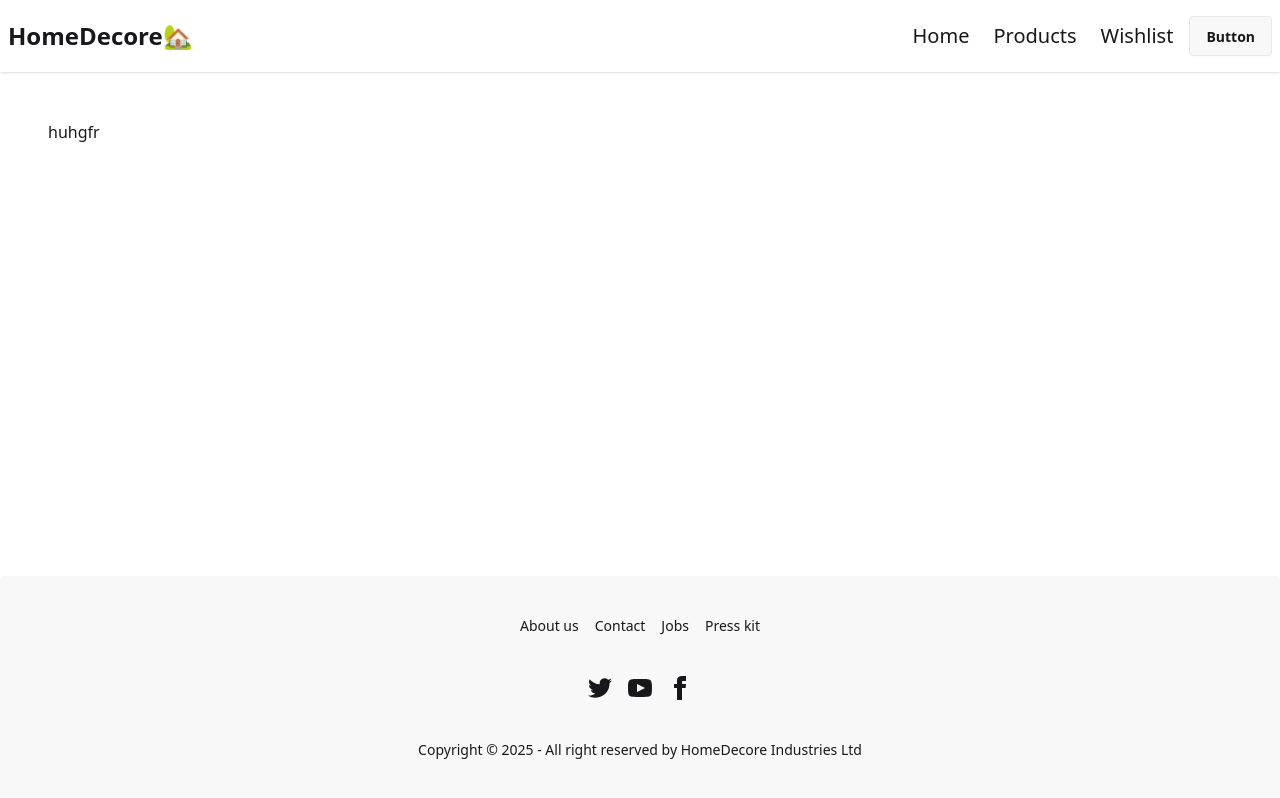
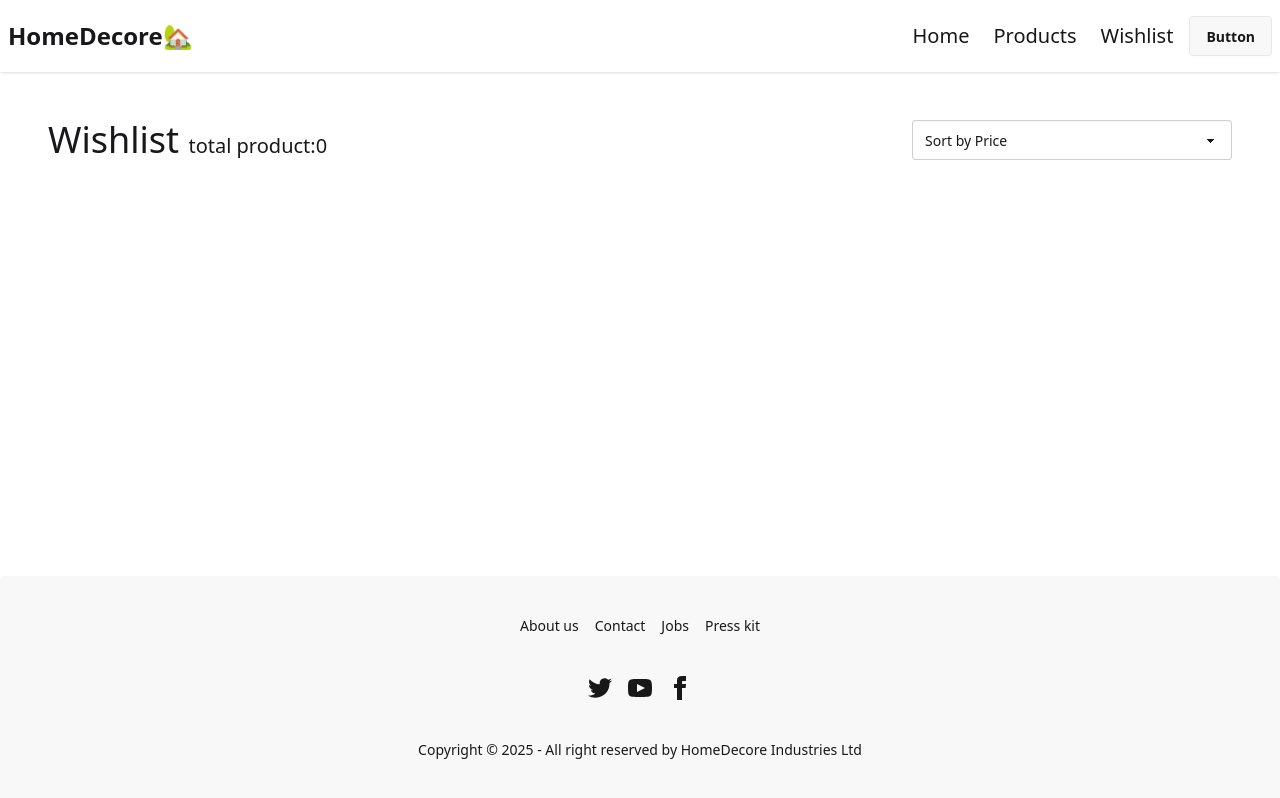
Before and after one commit to Sakib8git/Home-decore, a React (Vite) app: page /wishlist in a window 1280 px wide. Built offline with nearby package versions, Linux system fonts and the light colour scheme.

Commit message:
Wishlist add sort commit

```diff
--- a/src/Pages/Home.jsx
+++ b/src/Pages/Home.jsx
@@ -14,7 +14,7 @@ const Home = () => {
   return (
     <div>
       <div className="mb-8 flex justify-between items-center">
-        <h1>Fetured Products</h1>
+        <h1 className="text-4xl">Fetured Products</h1>
         <Link className="btn mt-5" to="/product">
           See All Products
         </Link>
--- a/src/Pages/Wishlist.jsx
+++ b/src/Pages/Wishlist.jsx
@@ -1,9 +1,63 @@
-import React from "react";
+import React, { useEffect, useState } from "react";
 
 const Wishlist = () => {
+  const [wishlist, setwishList] = useState([]);
+  const [sorted, setSorted] = useState("none");
+
+  useEffect(() => {
+    const saveList = JSON.parse(localStorage.getItem("wishlist"));
+    if (saveList) setwishList(saveList);
+  }, []);
+
+  // !note:-------------------------sorting--------
+  const sortedProducts = () => {
+    if (sorted === "price-asc") {
+      return [...wishlist].sort((a, b) => a.price - b.price);
+    } else if (sorted === "price-desc") {
+      return [...wishlist].sort((a, b) => b.price - a.price);
+    } else {
+      return wishlist;
+    }
+  };
+
   return (
     <div>
-      <h1>huhgfr</h1>
+      <div className="flex justify-between items-center">
+        <h1 className="text-4xl">
+          Wishlist{" "}
+          <span className="text-xl"> total product:{wishlist.length}</span>{" "}
+        </h1>
+        {/* ------------------ */}
+
+        <select
+          className="select select-bordered"
+          value={sorted}
+          onChange={(e) => setSorted(e.target.value)}
+        >
+          <option value="none">Sort by Price</option>
+          <option value="price-asc">Low - High</option>
+          <option value="price-desc">High - Low</option>
+        </select>
+
+        {/* -------------------------- */}
+      </div>
+      <div className="">
+        {sortedProducts().map((p) => (
+          <div className="card card-side bg-base-100 shadow-sm mb-3">
+            <figure>
+              <img className="w-[160px]" src={p.image} alt="Movie" />
+            </figure>
+            <div className="card-body">
+              <h2 className="card-title">{p.name}</h2>
+              <p>{p.description}</p>
+              <p className="font-bold">{p.price} $</p>
+              <div className="card-actions justify-end">
+                <button className="btn btn-primary">Watch</button>
+              </div>
+            </div>
+          </div>
+        ))}
+      </div>
     </div>
   );
 };
```
